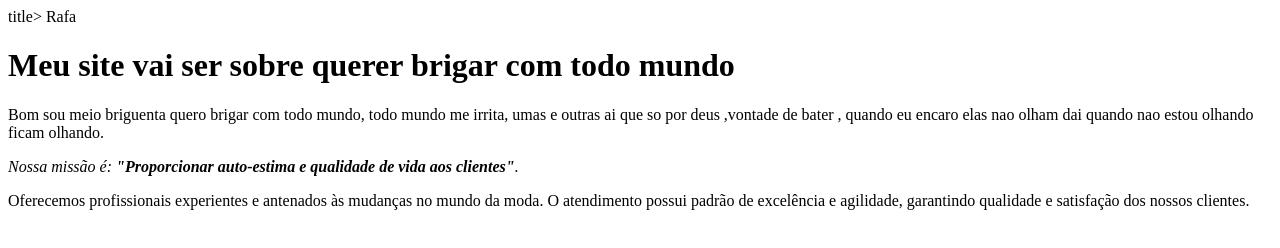
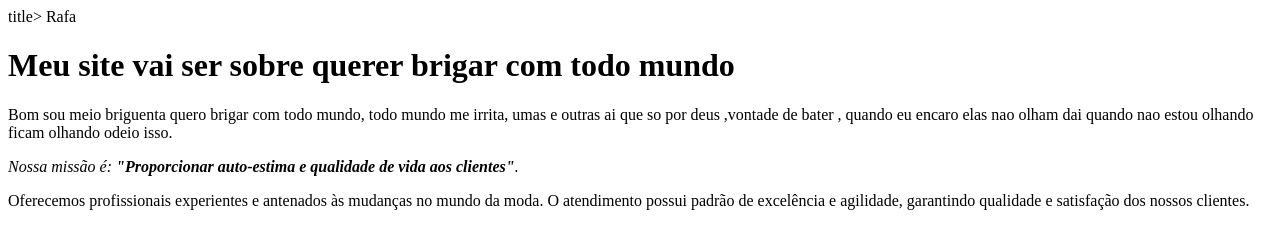
Before and after one commit to rafinhabarros/PC-PRIMEIRO-C-AJ, a plain HTML site: page index.html in a window 1280 px wide. Drawn offline with Linux system fonts and the light colour scheme.

Commit message:
Update index.html

```diff
--- a/index.html
+++ b/index.html
@@ -8,7 +8,7 @@
  <h1>Meu site vai ser sobre querer brigar com todo mundo </h1>
  <p>Bom sou meio briguenta quero brigar com todo mundo, todo mundo me irrita,
    umas e outras ai que so por deus ,vontade de bater ,
-   quando eu encaro elas nao olham dai quando nao estou olhando ficam olhando.
+   quando eu encaro elas nao olham dai quando nao estou olhando ficam olhando odeio isso.
         </p>
  <p><em>Nossa missão é: <strong>"Proporcionar auto-estima e qualidade de vida aos clientes"</strong>.</em></p>
  <p>Oferecemos profissionais experientes e antenados às mudanças no mundo da moda.
```
